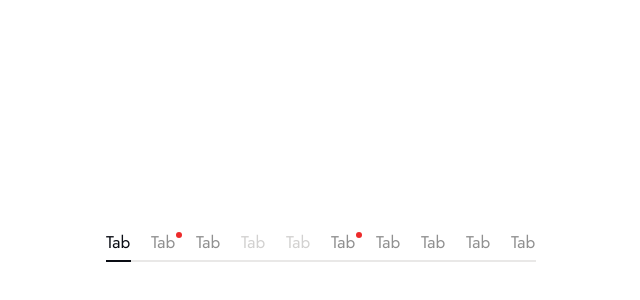
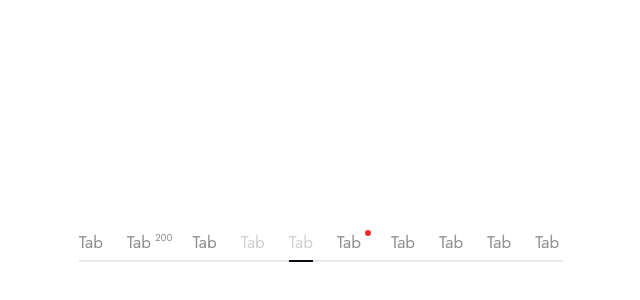
Before and after one commit to birchrust/tabs, a Next.js app: page / in a window 1280 px wide. Shown: the part 154-454 px from the top of the page, without its empty margins (319-959 px from the left). Built offline with nearby package versions, Linux system fonts and the light colour scheme.

Commit message:
feat(update): support disable

```diff
--- a/src/app/_components/tabs-example.tsx
+++ b/src/app/_components/tabs-example.tsx
@@ -10,13 +10,12 @@ interface TabState {
   value: string;
   notifications: string;
   tabDisabled: string;
+  notificationsTotal?: string | undefined;
 }
 
 export function TabsExample({ initialStates }: { initialStates: TabState[] }) {
   const [tabStates, setTabStates] = useState<TabState[]>(initialStates);
-  const [activeTab, setActiveTab] = useState(
-    initialStates[0]?.value ?? "tab_1",
-  );
+  const [activeTab, setActiveTab] = useState("tab_5");
 
   const handleTabChange = useCallback((value: string) => {
     setActiveTab(value);
@@ -43,6 +42,7 @@ export function TabsExample({ initialStates }: { initialStates: TabState[] }) {
             value={tab.value}
             tabDisabled={tab.tabDisabled === "true" ? true : false}
             notifications={tab.notifications}
+            notificationsTotal={tab.notificationsTotal}
           >
             {tab.label}
           </Tab>
--- a/src/app/page.tsx
+++ b/src/app/page.tsx
@@ -11,6 +11,7 @@ const initialStates = [
     label: "Tab",
     value: "tab_2",
     notifications: "true",
+    notificationsTotal: "200",
     tabDisabled: "false",
   },
   {
--- a/src/components/tabs/tab.tsx
+++ b/src/components/tabs/tab.tsx
@@ -9,12 +9,13 @@ import { cn } from "~/lib/utils";
 
 import type { TabProps } from "~/components/tabs/types";
 
-export  function Tab({
+export function Tab({
   value,
   children,
   className,
   tabDisabled,
   notifications,
+  notificationsTotal,
   ...props
 }: TabProps) {
   const ref = useRef<HTMLButtonElement>(null);
@@ -64,18 +65,21 @@ export  function Tab({
       onClick={handleClick}
       onKeyDown={handleKeyDown}
       className={cn(
-        "relative flex h-[32px] gap-2.5 pb-2 text-[#909090] outline-none transition-colors",
+        "relative flex gap-1 text-[#909090] outline-none transition-colors group",
         !tabDisabled && "hover:text-[#3B3B3B]",
-        isSelected && "border-b-[2px] border-[#0A0D14] text-[#0A0D14]",
-        tabDisabled && "pointer-events-auto border-[#D2D1D0] text-[#D2D1D0]",
+        isSelected && " text-[#0A0D14]",
+        tabDisabled && "cursor-not-allowed border-[#D2D1D0] text-[#D2D1D0]",
         "focus-visible:rounded-[3px] focus-visible:shadow-[0_0_0_2px_#FFFFFF,_0_0_0_4px_#E3E5EC]",
       )}
       onFocus={() => handleFocus()}
       onBlur={handleBlur}
+      disabled={tabDisabled}
       {...(isFocused ? { "data-focus-element": "" } : {})}
       {...props}
       data-batch-element
-      disabled={false} // Not enabled
+    >
+      <div
+        className={cn("h-[32px] gap-2.5 pb-2", isSelected && "border-b-[2px] border-[#0A0D14]")}
       >
         <span
           className={cn(
@@ -85,9 +89,20 @@ export  function Tab({
         >
           {children}
         </span>
+      </div>
+      <div>
         {notifications === "true" ? (
-        <div className="absolute -right-[6px] top-[2px] h-[6px] w-[6px] rounded-full bg-[#ED2B2B]" />
+          <div className="flex items-start">
+            {notificationsTotal ? (
+              <span className="text-[10px] font-normal">
+                {notificationsTotal}
+              </span>
+            ) : (
+              <div className="h-[6px] w-[6px] rounded-full bg-[#ED2B2B]" />
+            )}
+          </div>
         ) : null}
+      </div>
     </button>
   );
 }
--- a/src/components/tabs/tabs.tsx
+++ b/src/components/tabs/tabs.tsx
@@ -22,6 +22,7 @@ export function Tabs({
   const nextTab = () => {
     if (!tabsRef.current) return;
     const batches = getAllBatchElements(tabsRef?.current);
+
     const nextItem = getNextBatchItem(batches);
 
     nextItem.focus();
--- a/src/components/tabs/types.ts
+++ b/src/components/tabs/types.ts
@@ -8,6 +8,7 @@ interface TabProps extends React.ButtonHTMLAttributes<HTMLButtonElement> {
   value: string;
   tabDisabled?: boolean;
   notifications: string;
+  notificationsTotal?:string
 }
 
 export type { TabsProps, TabProps };
--- a/src/lib/utils.ts
+++ b/src/lib/utils.ts
@@ -6,14 +6,17 @@ export function cn(...inputs: ClassValue[]) {
 }
 
 export const getAllBatchElements = (rootElement: HTMLElement): NodeList => {
-  return rootElement.querySelectorAll("[data-batch-element]");
+  return rootElement.querySelectorAll("[data-batch-element]:not([disabled])");
 };
 
 export const getActiveBatchItem = (batches: NodeList) => {
   let activeItem = null;
 
   batches.forEach((item) => {
-    if ((item as HTMLElement).hasAttribute("data-focus-element")) {
+    if (
+      (item as HTMLElement).hasAttribute("data-focus-element") &&
+      !(item as HTMLElement).hasAttribute("disabled")
+    ) {
       activeItem = item;
     }
   });
@@ -27,7 +30,11 @@ export const getNextBatchItem = (
 ): HTMLElement => {
   const activeItem = getActiveBatchItem(batches);
 
-  const nextItem = activeItem?.nextElementSibling;
+  let nextItem = activeItem?.nextElementSibling;
+
+  while (nextItem && (nextItem as HTMLElement).hasAttribute("disabled")) {
+    nextItem = nextItem?.nextElementSibling;
+  }
 
   if (nextItem) {
     return nextItem as HTMLElement;
@@ -46,7 +53,11 @@ export const getPrevBatchItem = (
 ): HTMLElement => {
   const activeItem = getActiveBatchItem(batches);
 
-  const prevItem = activeItem?.previousElementSibling;
+  let prevItem = activeItem?.previousElementSibling;
+
+  while (prevItem && (prevItem as HTMLElement).hasAttribute("disabled")) {
+    prevItem = prevItem?.previousElementSibling;
+  }
 
   if (prevItem) {
     return prevItem as HTMLElement;
```
Lines whose indentation alone changed are shown as unchanged.
